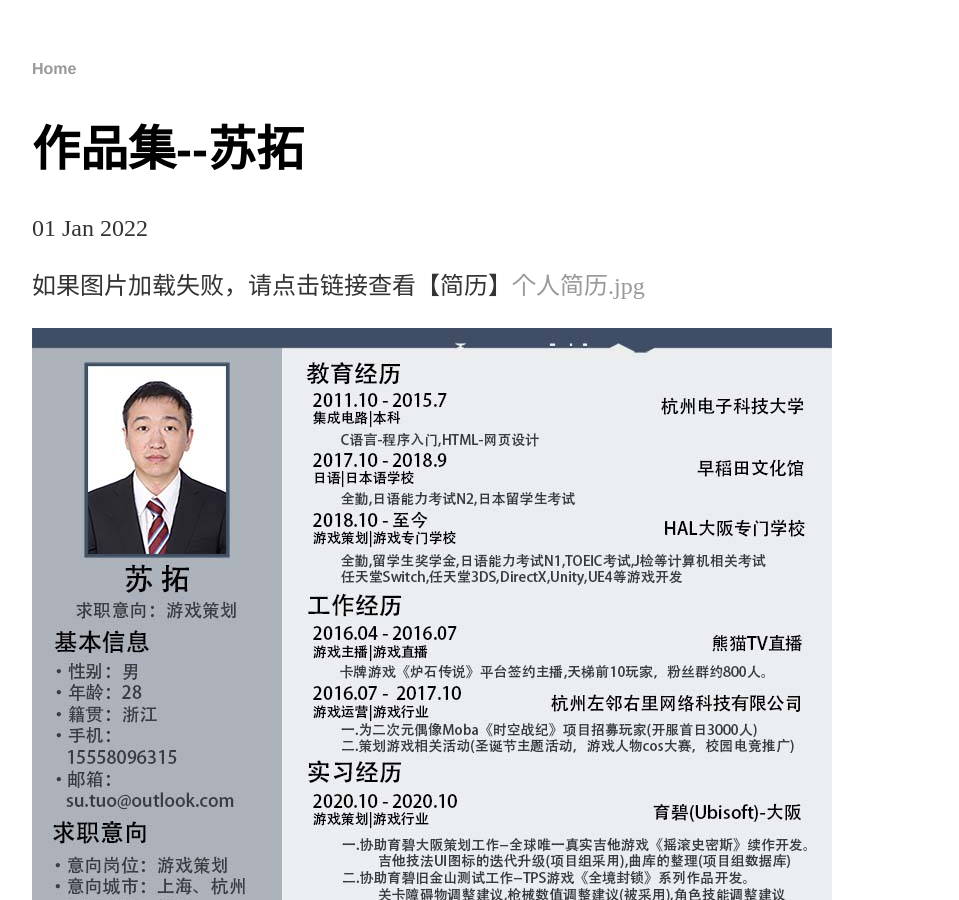
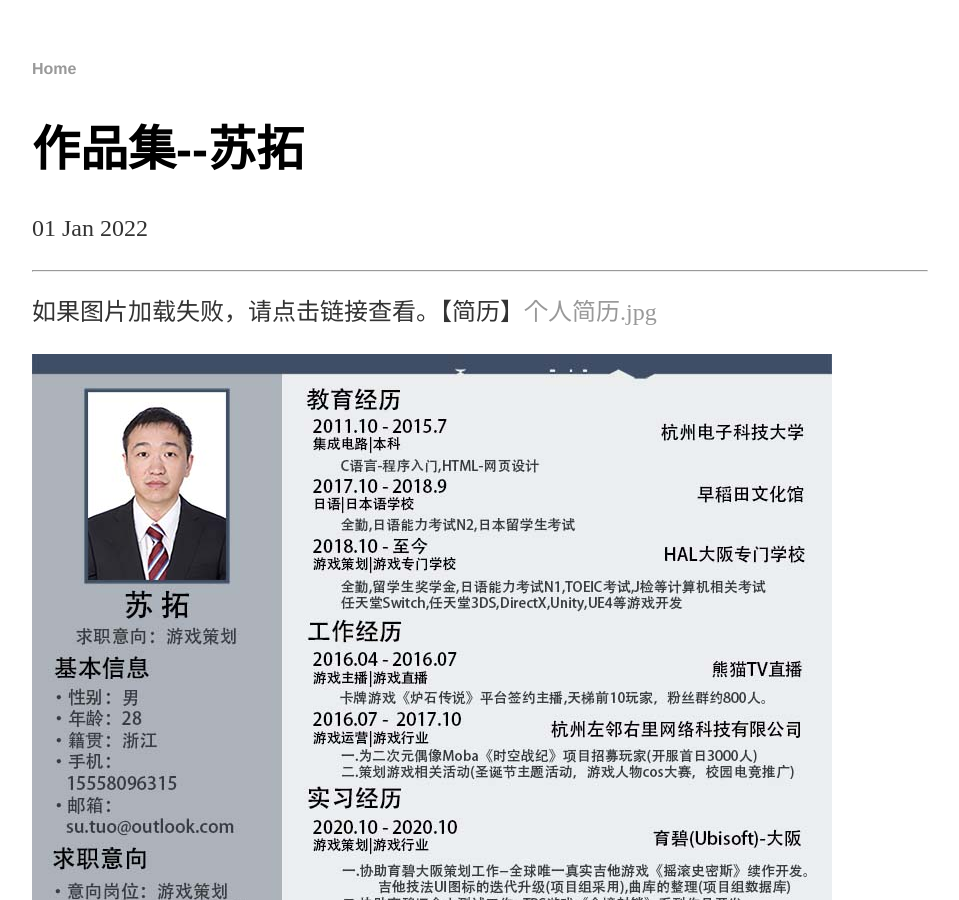
Before and after one commit to SotakuStudio/SotakuStudio.github.io, a Jekyll site: the page built from _posts/2022-01-01-chinese.md, in a window 1280 px wide and 900 px high. Shown: the whole window, without its empty margins (160-1119 px from the left). Built offline with Jekyll 4.4.1, drawn with Linux system fonts in a browser that asks for light colours.

Commit message:
Update 2022-01-01-chinese.md

```diff
--- a/_posts/2022-01-01-chinese.md
+++ b/_posts/2022-01-01-chinese.md
@@ -3,7 +3,9 @@ layout: post
 title: "作品集--苏拓"
 date: 2022-01-01
 ---
-如果图片加载失败，请点击链接查看【简历】[个人简历.jpg](https://github.com/SotakuStudio/SotakuStudio.github.io/blob/main/Image/ImageChinese/image/ResumeChn.jpg?raw=true)
+********************************************************
+
+如果图片加载失败，请点击链接查看。【简历】[个人简历.jpg](https://github.com/SotakuStudio/SotakuStudio.github.io/blob/main/Image/ImageChinese/image/ResumeChn.jpg?raw=true)
 
 ![Image text](https://github.com/SotakuStudio/SotakuStudio.github.io/blob/main/Image/ImageChinese/image/ResumeChn.jpg?raw=true)
 
@@ -48,3 +50,5 @@ date: 2022-01-01
 【企划书】[企划书作品集.pdf](https://1drv.ms/b/s!Aj9fktzHJKNciN06rw5TyEamfuhR8g?e=3nODQ8)
 
 【其他游戏作品】[其他游戏作品.zip](https://1drv.ms/b/s!Aj9fktzHJKNciN06rw5TyEamfuhR8g?e=3nODQ8)
+
+********************************************************
```
